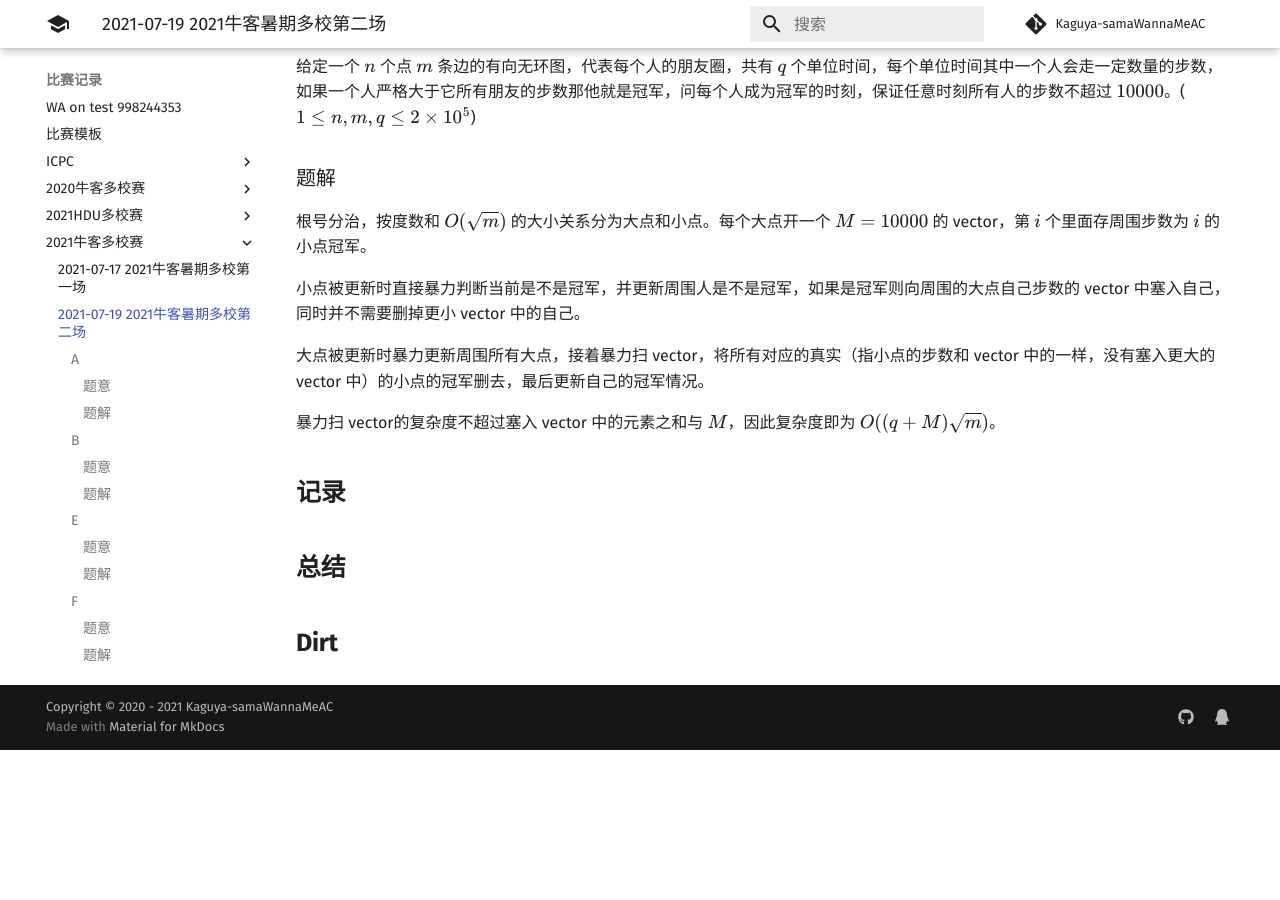
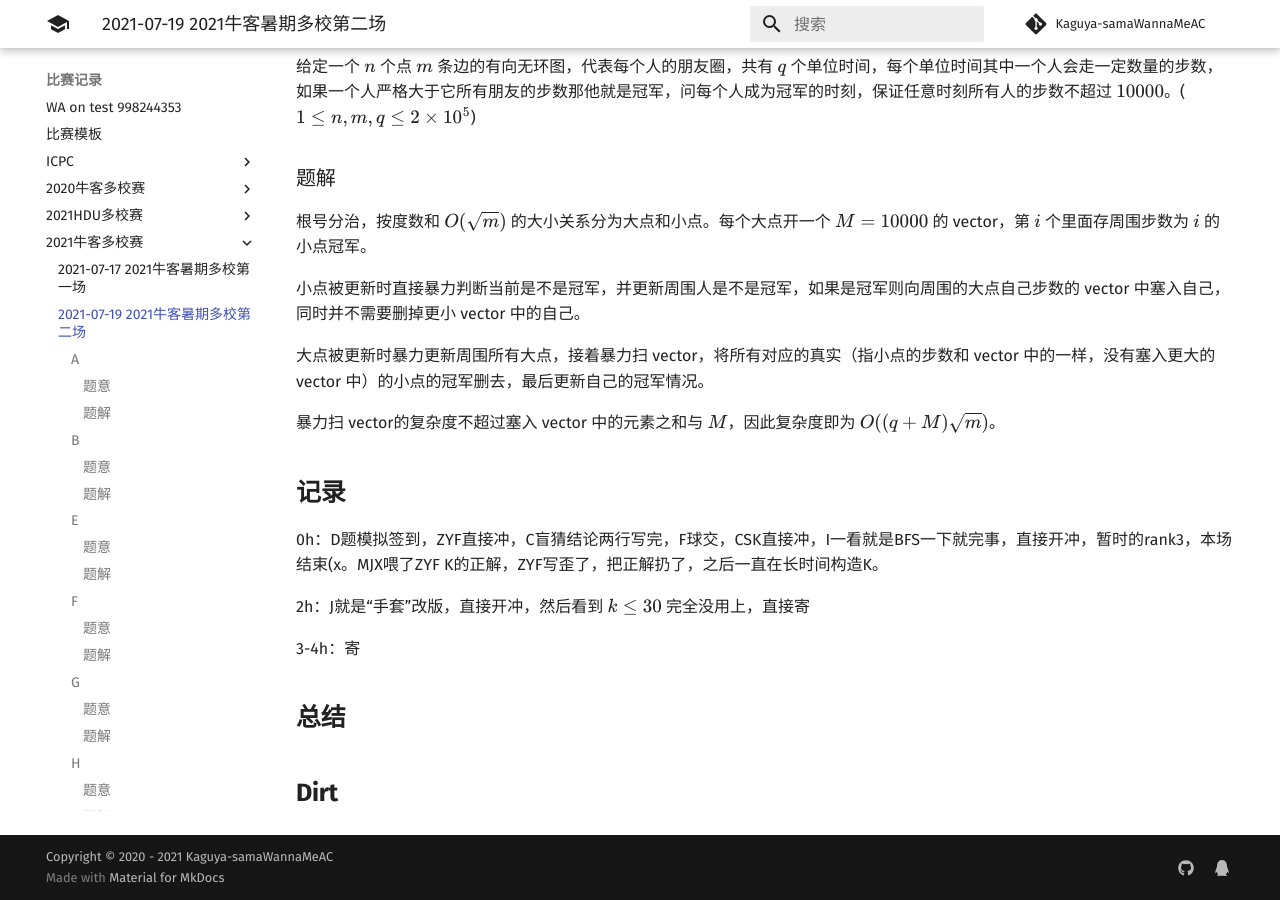
Before and after one commit to Kaguya-samaWannaMeAC/kaguya-samawannameac.github.io, an MkDocs documentation site: the page built from docs/contest/2021-07-19 2021牛客暑期多校第二场.md, in a window 1280 px wide and 900 px high, scrolled down 5961 px. Built offline with MkDocs 1.6.1 and Material for MkDocs 9.7.7, drawn with Linux system fonts in a browser that asks for light colours; comment, search, counter and statistics services are not loaded; before the commit the page ends 6711 px from its top, so only the background shows below that; some of the changed text lies outside the part shown.

Commit message:
Update 2021-07-19 2021牛客暑期多校第二场.md

```diff
--- a/docs/contest/2021-07-19 2021牛客暑期多校第二场.md
+++ b/docs/contest/2021-07-19 2021牛客暑期多校第二场.md
@@ -212,7 +212,11 @@ $$
 
 ## **记录**
 
+0h：D题模拟签到，ZYF直接冲，C盲猜结论两行写完，F球交，CSK直接冲，I一看就是BFS一下就完事，直接开冲，暂时的rank3，本场结束(x。MJX喂了ZYF K的正解，ZYF写歪了，把正解扔了，之后一直在长时间构造K。
 
+2h：J就是“手套”改版，直接开冲，然后看到 $k\le30$ 完全没用上，直接寄
+
+3-4h：寄
 
 ## **总结**
 
```
Also changed, not shown: other parts of docs/contest/2021-07-19 2021牛客暑期多校第二场.md (+1 -1 lines).
